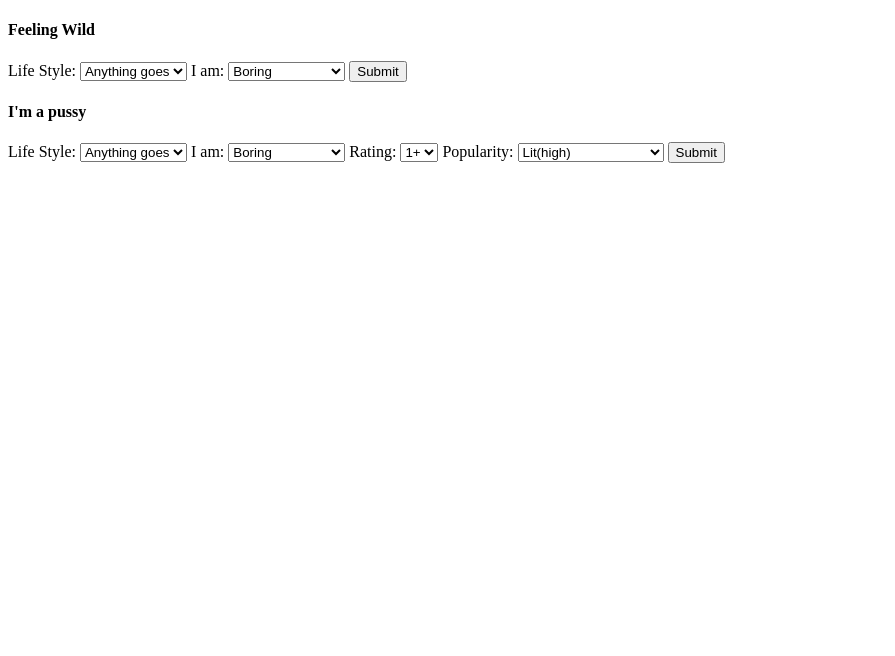
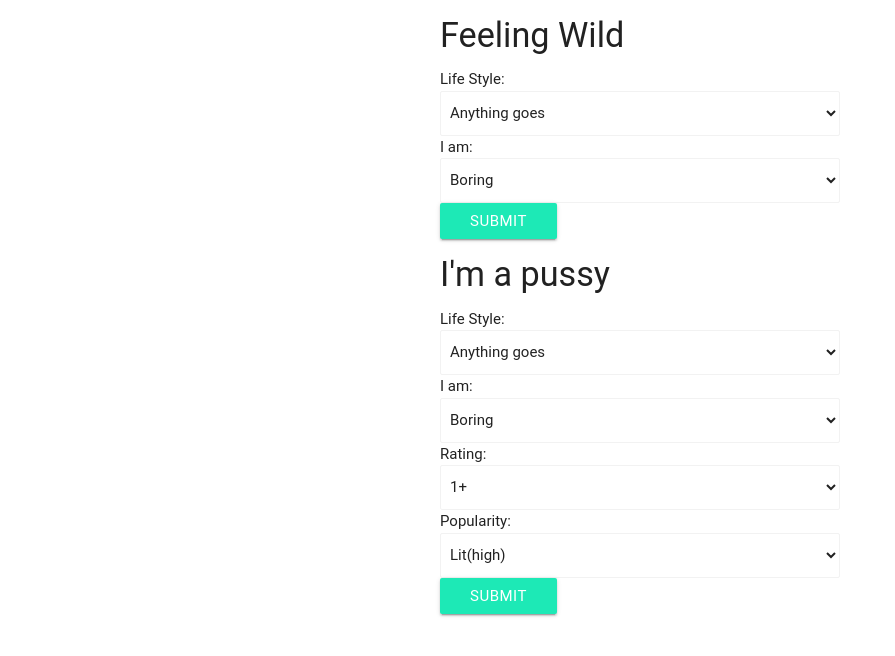
Before and after one commit to amirsedghi/wildies, a Django app: page /preferences/1 in a window 1280 px wide. Shown: the top 656 px of the page, without its empty margins (0-895 px from the left). Run offline with Django 3.2, Linux system fonts and the light colour scheme; parts of the project's set-up code (start-up, migrations or seed data) failed here and were passed over; some libraries are stand-ins or nearby versions; some web fonts are replaced.

Commit message:
pref html

```diff
--- a/apps/wild/templates/wild/loginreg.html
+++ b/apps/wild/templates/wild/loginreg.html
@@ -39,7 +39,7 @@
       Email: <input type="text" name="email" value="">
       Password: <input type="password" name="pass" value="">
       Confirm pw: <input type="password" name="conf_pass" value="">
-      <button class="waves-effect waves-light btn teal accent-3"type="submit" name="Submit" value="Register">Register</button>
+      <button class="waves-effect waves-light btn teal accent-3" type="submit" name="Submit" value="Register">Register</button>
     </form>
     <b>
     {% for message in messages %}
--- a/apps/wild/templates/wild/preferences.html
+++ b/apps/wild/templates/wild/preferences.html
@@ -3,63 +3,76 @@
   <head>
     <meta charset="utf-8">
     <title></title>
+    <meta name="viewport" content="width=device-width, initial-scale=1">
+    <link rel="stylesheet" href="https://fonts.googleapis.com/icon?family=Material+Icons">
+    <link rel="stylesheet" href="https://cdnjs.cloudflare.com/ajax/libs/materialize/0.97.3/css/materialize.min.css">
+    <script type="text/javascript" src="https://code.jquery.com/jquery-2.1.1.min.js"></script>
+    <script src="https://cdnjs.cloudflare.com/ajax/libs/materialize/0.97.3/js/materialize.min.js"></script>
+    <script type="text/javascript" src="https://ajax.googleapis.com/ajax/libs/jquery/1.7.0/jquery.min.js"></script>
     {% load staticfiles %}
     <script src="https://ajax.googleapis.com/ajax/libs/jquery/2.2.4/jquery.min.js"></script>
     <script type="text/javascript" src='{% static 'wild/js/preferences.js' %}'></script>
+    <style media="screen">
+      body{
+        margin: auto;
+        width: 400px;
+      }
+
+    </style>
   </head>
   <body>
     <div>
-    <h4>Feeling Wild</h4>
+      <h4>Feeling Wild</h4>
     <div class="wild">
       <form class="" action="/record" method="post">
-        Life Style: <select class="" name="life_style">
+        Life Style: <select class="browser-default" name="life_style">
           <option value='anything'>Anything goes</option>
           <option value='vegetarian'>Vegetarian</option>
           <option value='vegan'>Vegan</option>
         </select>
         I am:
-        <select class="" name="alchohol">
+        <select class="browser-default" name="alchohol">
           <option value='boring'>Boring</option>
           <option value='classy'>Classy</option>
           <option value='trash'>Trashy</option>
           <option value='mess'>A Fucking Mess</option>
         </select>
-        <button type="button" name="button">Submit</button>
+        <button class="waves-effect waves-light btn teal accent-3" type="button" name="button">Submit</button>
       </form>
-      </div>
-    </div>
-    <div>
+  </div>
+</div>
+<div>
 
 
     <h4>I'm a pussy</h4>
     <div class="pussy">
       <form class="" action="/record" method="post">
-        Life Style: <select class="" name="life_style">
+        Life Style: <select class="browser-default" name="life_style">
           <option value='anything'>Anything goes</option>
           <option value='vegetarian'>Vegetarian</option>
           <option value='vegan'>Vegan</option>
         </select>
         I am:
-        <select class="" name="alchohol">
+        <select class="browser-default" name="alchohol">
           <option value='boring'>Boring</option>
           <option value='classy'>Classy</option>
           <option value='trash'>Trashy</option>
           <option value='mess'>A Fucking Mess</option>
         </select>
         Rating:
-          <select class="" name="rating">
+          <select class="browser-default" name="rating">
             <option value='1'>1+</option>
             <option value='2'>2+</option>
             <option value='3'>3+</option>
             <option value='4'>4+</option>
           </select>
         Popularity:
-          <select class="" name="popularity">
+          <select class="browser-default" name="popularity">
             <option value='high'>Lit(high)</option>
             <option value='medium'>Bumpin(medium)</option>
             <option value='low'>On the come up(low)</option>
           </select>
-          <button type="button" name="button">Submit</button>
+          <button class="waves-effect waves-light btn teal accent-3" type="button" name="button">Submit</button>
       </form>
       </div>
     </div>
```
Also changed, not shown: db.sqlite3, 13 other files.
